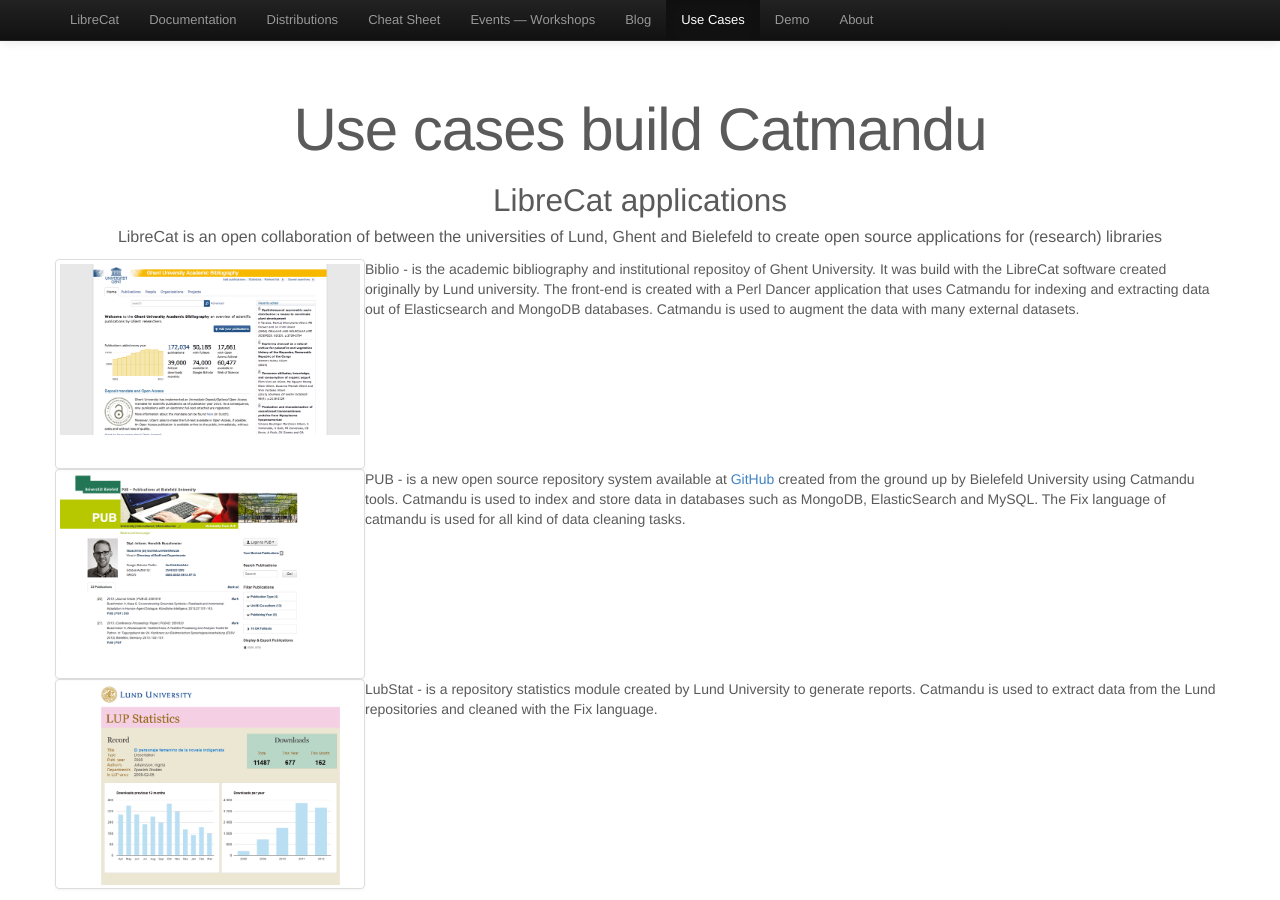
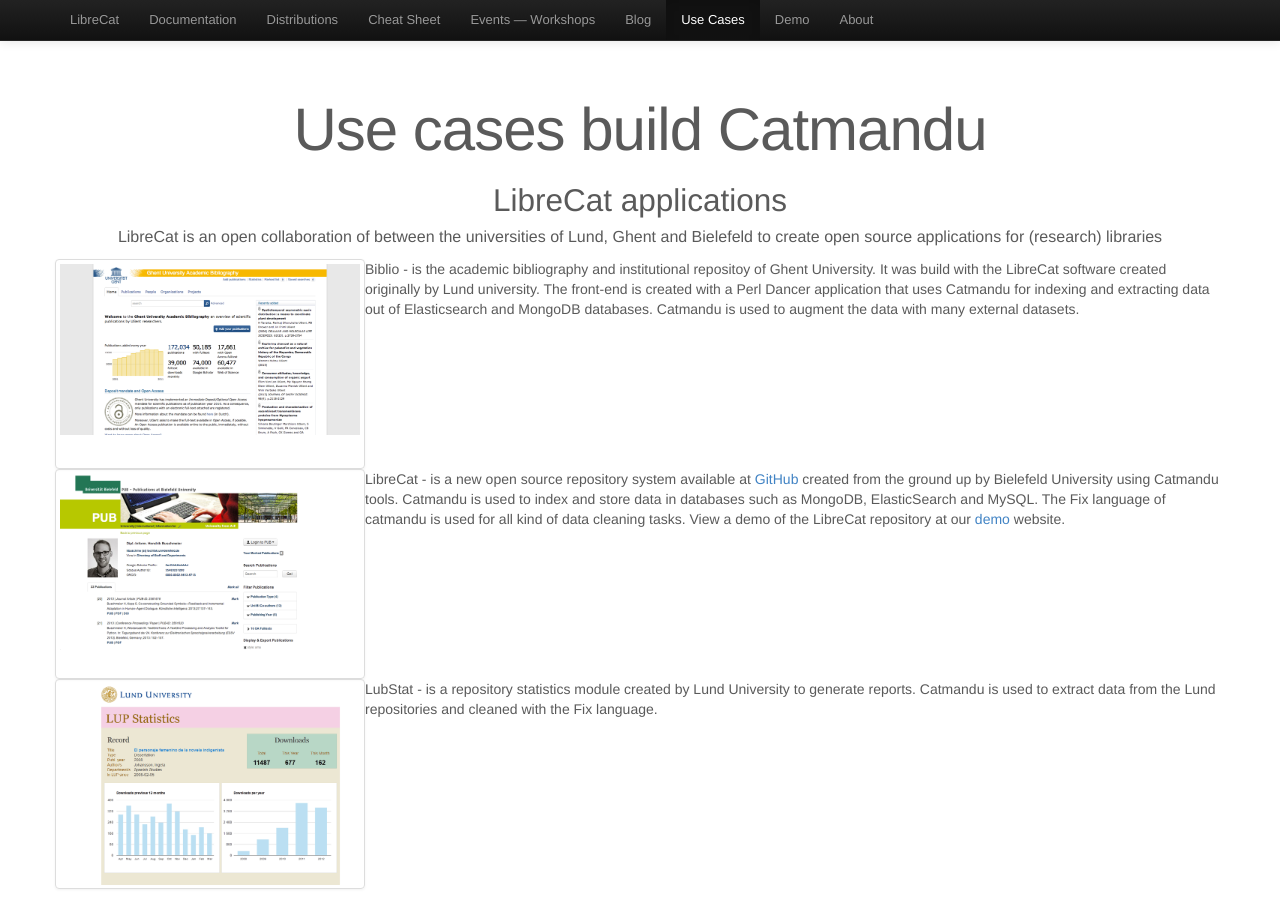
Before and after one commit to LibreCat/librecat.github.io, a Jekyll site: the page built from use-cases.html, in a window 1280 px wide and 900 px high. Built offline with Jekyll 4.4.1, drawn with Linux system fonts in a browser that asks for light colours.

Commit message:
Adding demo to LibreCat demo

```diff
--- a/use-cases.html
+++ b/use-cases.html
@@ -37,7 +37,7 @@
 <img src="assets/img/buschi2.png" alt="pub.uni-bielefeld.de">
 </a>
   <div style="text-align: left;">
-PUB - is a new open source repository system available at <a href="https://github.com/LibreCat/LibreCat">GitHub</a> created from the ground up by Bielefeld University using Catmandu tools. Catmandu is used to index and store data in databases such as MongoDB, ElasticSearch and MySQL. The Fix language of catmandu is used for all kind of data cleaning tasks.
+      LibreCat - is a new open source repository system available at <a href="https://github.com/LibreCat/LibreCat">GitHub</a> created from the ground up by Bielefeld University using Catmandu tools. Catmandu is used to index and store data in databases such as MongoDB, ElasticSearch and MySQL. The Fix language of catmandu is used for all kind of data cleaning tasks. View a demo of the LibreCat repository at our <a href="http://demo.librecat.org">demo</a> website.
   </div>
 </div>
 
```
